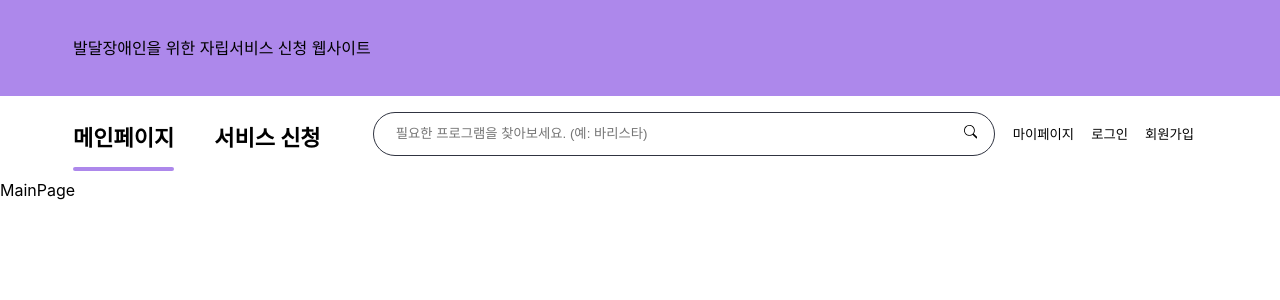
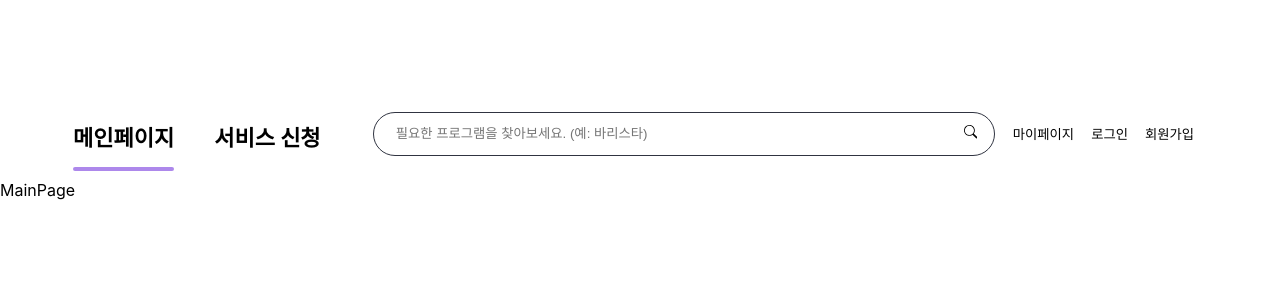
Before and after one commit to Likelion-at-SMWU-11th/LoveBridge-Client, a React (Create React App) app: page / in a window 1280 px wide. Shown: the top 300 px of the page. Built offline with nearby package versions, Linux system fonts and the light colour scheme.

Commit message:
[del] logobar 삭제(#5)

```diff
--- a/src/App.js
+++ b/src/App.js
@@ -1,7 +1,6 @@
 import './App.css';
 import { Routes, Route } from "react-router-dom";
 import styled from 'styled-components';
-import Logobar from './component/ui/Logobar';
 import Topbar from './component/ui/Topbar';
 import LoginPage from './component/page/LoginPage';
 import MainPage from './component/page/MainPage';
@@ -14,7 +13,6 @@ const Page = styled.div`
 function App() {
   return (
     <>
-    <Logobar />
     <Topbar />
     <Page>
       <Routes>
--- a/src/component/ui/Logobar.jsx
+++ /dev/null
@@ -1,24 +0,0 @@
-import React from 'react';
-import styled from 'styled-components';
-
-const Bar = styled.div`
-    background: #AD88EB;
-    height: 96px;
-    width: 100%;
-    position: fixed;
-    top: 0;
-    padding-left: 73px;
-`
-const LogoTxt = styled.div`
-    line-height: 96px;
-`
-
-const Logobar = () => {
-    return (
-        <Bar>
-            <LogoTxt>발달장애인을 위한 자립서비스 신청 웹사이트</LogoTxt>
-        </Bar>
-    );
-};
-
-export default Logobar;
```
